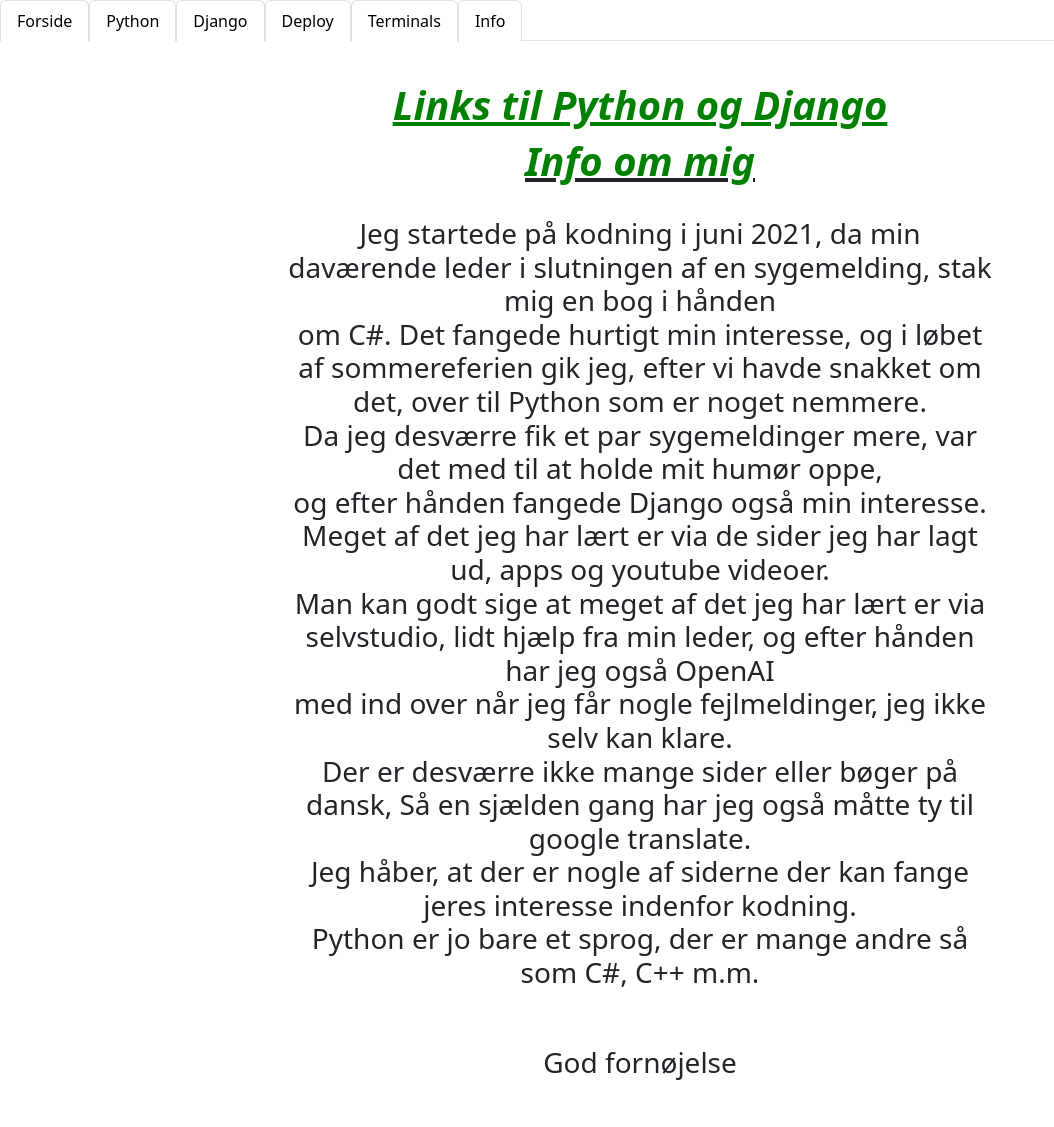
After one commit to LoneHilke/python-django-link, a Django app: page /info/ in a window 1280 px wide. The commit adds this page. Shown: the whole page, without its empty margins (0-1054 px from the left). Run offline with Django 5.2, Linux system fonts and the light colour scheme; some libraries are stand-ins or nearby versions.

Commit message:
klar til deploy
små rettelser og tilføjelser men klar til deploy

Co-Authored-By: Qvisty <18654175+qvisty@users.noreply.github.com>

```diff
--- a/code/kodning/app/templates/app/base.html
+++ b/code/kodning/app/templates/app/base.html
@@ -36,7 +36,10 @@
           <a class="nav-link active" aria-current="page" href="{% url 'terminals' %}">Terminals</a>
         </li>
         <li class="nav-item">
-          <a class="nav-link disabled" aria-disabled="true">Kontakt</a>
+          <a class="nav-link active" aria-current="page" href="{% url 'info' %}">Info</a>
+        </li>
+        <li class="nav-item">
+          <a class="nav-link disabled" aria-disabled="true"></a>
         </li>
       </ul>
 
--- a/code/kodning/app/templates/app/forside.html
+++ b/code/kodning/app/templates/app/forside.html
@@ -3,6 +3,8 @@
 <h3><br>Når man vil starte på at kode programmer, er python et godt program at starte med.<br><br>
     Det er nemt at gå til, og der er mange programmer inden for Python, som er sjove at lege med.<br><br>
     Python er vigtig at starte med inden man går over til django, som er en del indenfor python. <br><br>Det er for at lære de mest grundlæggende principper og få den basale viden, inden man går videre.
-    <br><br>I dette program er der nogle link og ideer til apps, som kan være gode at starte med. Men selvfølgelig har Google mange flere. </h3>
+    <br><br>I dette program er der nogle link og ideer til apps, som kan være gode at starte med. Men selvfølgelig har Google mange flere.<br><br>
+Der er også mange slags bøger inden for Python og Django som er gode til at forklare.<br>
+Nogle er online, som er en fordel, hvis man laver en lille fejl, er det nemmere at sammenligne, så man kan rette den.</h3>
 
 {% endblock %}
--- /dev/null
+++ b/code/kodning/app/templates/app/info.html
@@ -0,0 +1,18 @@
+{% extends 'app/base.html' %}
+
+{% block content %}
+<h1><u><i><b><font color= green>Info om mig</font></b></i></u></h1>
+<br>
+<h3>Jeg startede på kodning i juni 2021, da min daværende leder i slutningen af en sygemelding, stak mig en bog i hånden<br>
+om C#. Det fangede hurtigt min interesse, og i løbet af sommereferien gik jeg, efter vi havde snakket om det, over til Python som er noget nemmere.<br>
+Da jeg desværre fik et par sygemeldinger mere, var det med til at holde mit humør oppe, <br>
+og efter hånden fangede Django også min interesse.<br>
+Meget af det jeg har lært er via de sider jeg har lagt ud, apps og youtube videoer.<br>
+Man kan godt sige at meget af det jeg har lært er via selvstudio, lidt hjælp fra min leder, og efter hånden har jeg også OpenAI<br>
+med ind over når jeg får nogle fejlmeldinger, jeg ikke selv kan klare.<br>
+Der er desværre ikke mange sider eller bøger på dansk, Så en sjælden gang har jeg også måtte ty til google translate.
+<br>Jeg håber, at der er nogle af siderne der kan fange jeres interesse indenfor kodning.<br>
+Python er jo bare et sprog, der er mange andre så som C#, C++ m.m.</h3>
+<br><br>
+<h3>God fornøjelse</h3>
+{% endblock %}
--- a/code/kodning/app/templates/app/terminals.html
+++ b/code/kodning/app/templates/app/terminals.html
@@ -1,7 +1,8 @@
 {% extends 'app/base.html' %}
 
 {% block content %}
-<h1>Terminals/Power shell</h1>
+<br>
+<h2><u><b><font color='red'> Terminals/Power shell</font></b></u></h2>
 <h3>Det er her man skriver sin kode.<br>
     Nogle af de nok mest kendte er Visuel Studio (VS) som samarbejder med Github.<br>
     Replit kan også samarbejde med Github, men også være alene.<br>Fordelen ved Replit er at den også fås som app,
--- a/code/kodning/app/urls.py
+++ b/code/kodning/app/urls.py
@@ -1,6 +1,6 @@
 from django.urls import path
 from django.conf import settings
-from .views import Index, PythonView, DjangoView, Deploy, Terminals
+from .views import Index, PythonView, DjangoView, Deploy, Terminals, Info
 from django.views import View
 from django.conf.urls.static import static
 
@@ -10,4 +10,5 @@ urlpatterns = [
   path('django/', DjangoView.as_view(), name='django'),
   path('deploy/', Deploy.as_view(), name='deploy'),
   path('terminals/', Terminals.as_view(), name='terminals'),
+  path('info/', Info.as_view(), name='info')
   ] + static(settings.MEDIA_URL, document_root=settings.MEDIA_ROOT)
--- a/code/kodning/app/views.py
+++ b/code/kodning/app/views.py
@@ -34,3 +34,7 @@ class Deploy(View):
 class Terminals(View):
     def get(self, request, *args, **kwargs):
         return render(request, 'app/terminals.html')
+
+class Info(View):
+    def get(self, request, *args, **kwargs):
+        return render(request, 'app/info.html')
```
Also changed, not shown: code/kodning/app/templates/app/deploy.html (+14 -5 lines), code/kodning/app/templates/app/django.html (+24 -13 lines), code/kodning/app/templates/app/python.html (+46 -29 lines), code/kodning/db.sqlite3.
